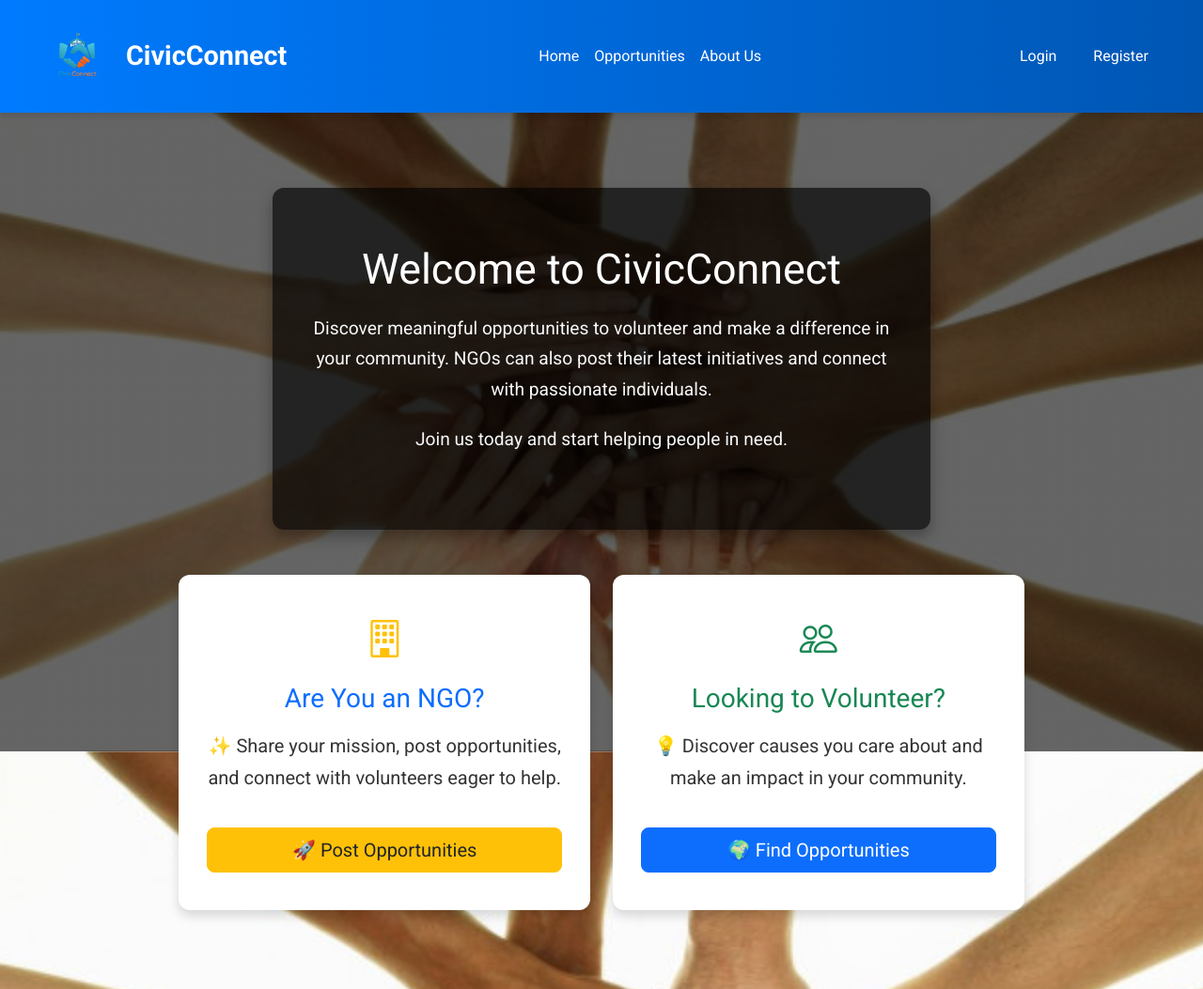
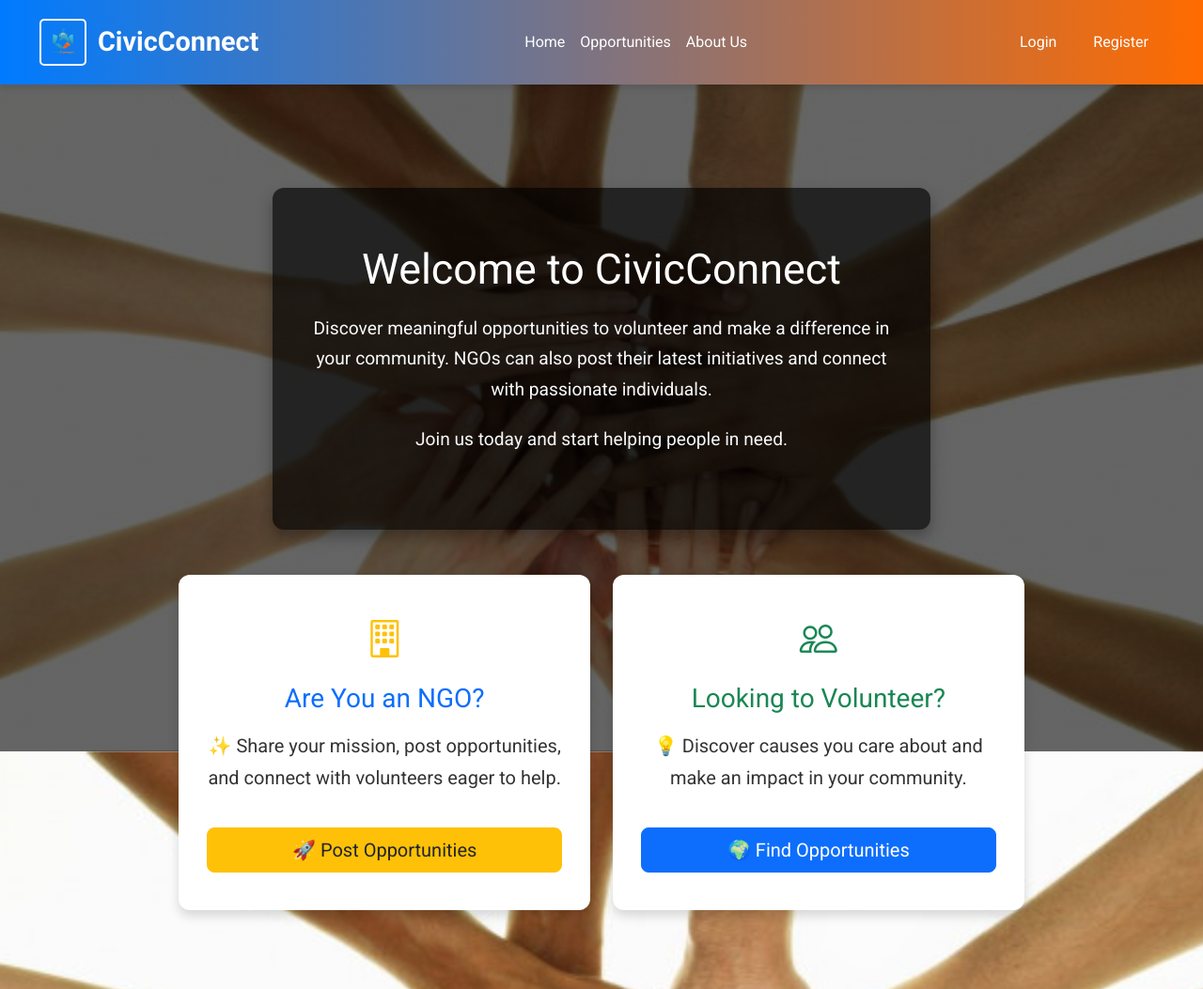
Before and after one commit to mmk119/CivicConnect, a website: page frontend/landingpage.html in a window 1280 px wide. Shown: the whole page at 94% size. Drawn offline with nearby package versions, Linux system fonts and the light colour scheme.

Commit message:
Your commit message

```diff
--- a/frontend/landingpage.html
+++ b/frontend/landingpage.html
@@ -33,7 +33,7 @@
     }
 
     .navbar {
-      background: linear-gradient(90deg, #007BFF, #0056b3);
+      background: linear-gradient(90deg, #007BFF, #FF6B00);
       padding: 15px 30px;
       box-shadow: 0 4px 6px rgba(0, 0, 0, 0.1);
       backdrop-filter: blur(10px);
@@ -41,7 +41,7 @@
     }
 
     .navbar.dark-mode {
-      background: linear-gradient(90deg, #1a1a1a, #333);
+      background: linear-gradient(90deg, #1a1a1a, #333, #FF4500);
     }
 
     .navbar-brand {
@@ -54,9 +54,11 @@
     }
 
     .navbar-brand img {
-      height: 80px;
+      height: 50px;
       width: auto;
       margin-right: 12px;
+      border: 2px solid white;
+      border-radius: 5px;
       transition: transform 0.3s ease;
     }
 
```
Also changed, not shown: frontend/about.html (+1 -1 lines), backend/server.js (line endings or trailing spaces).
